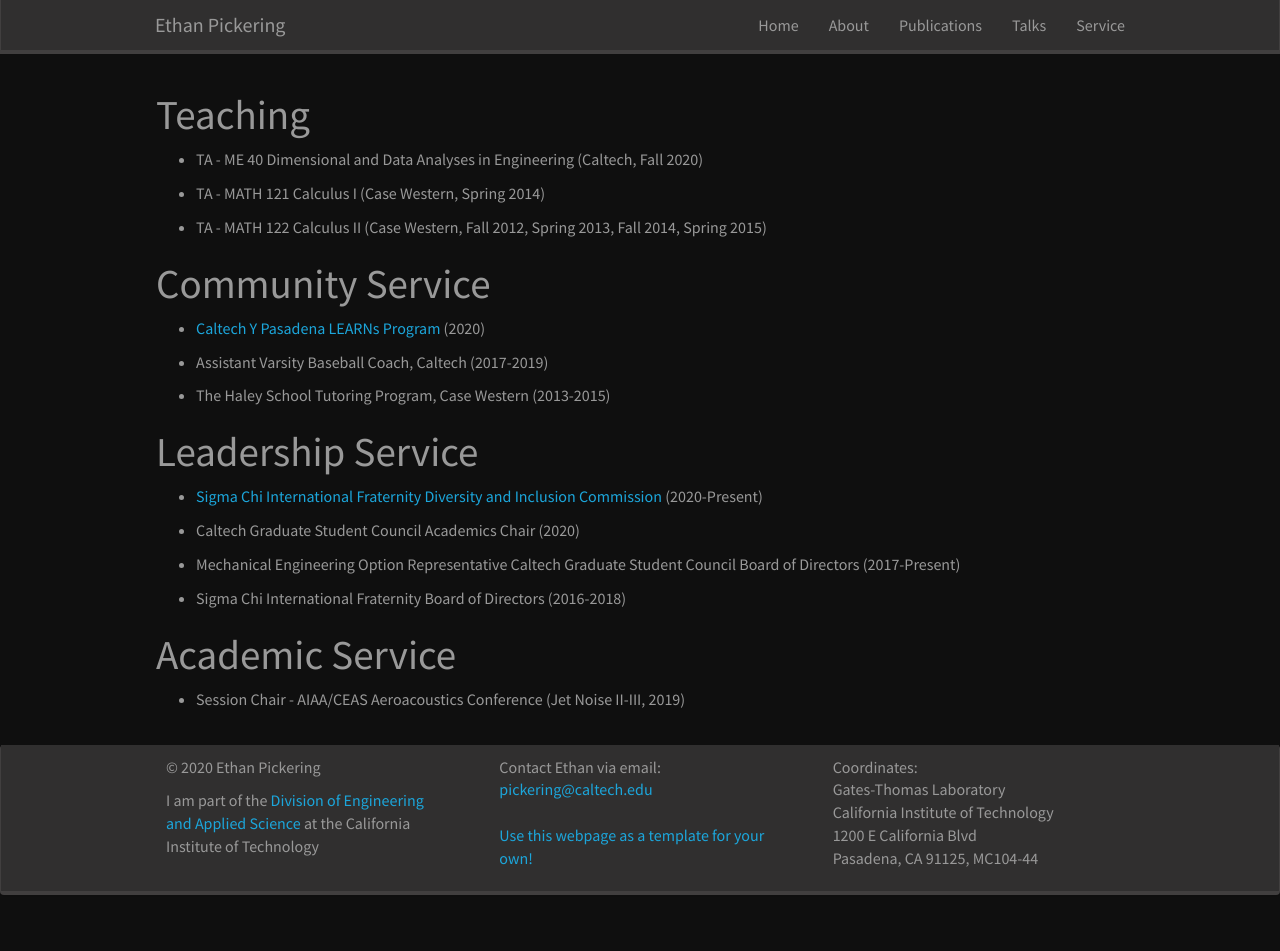
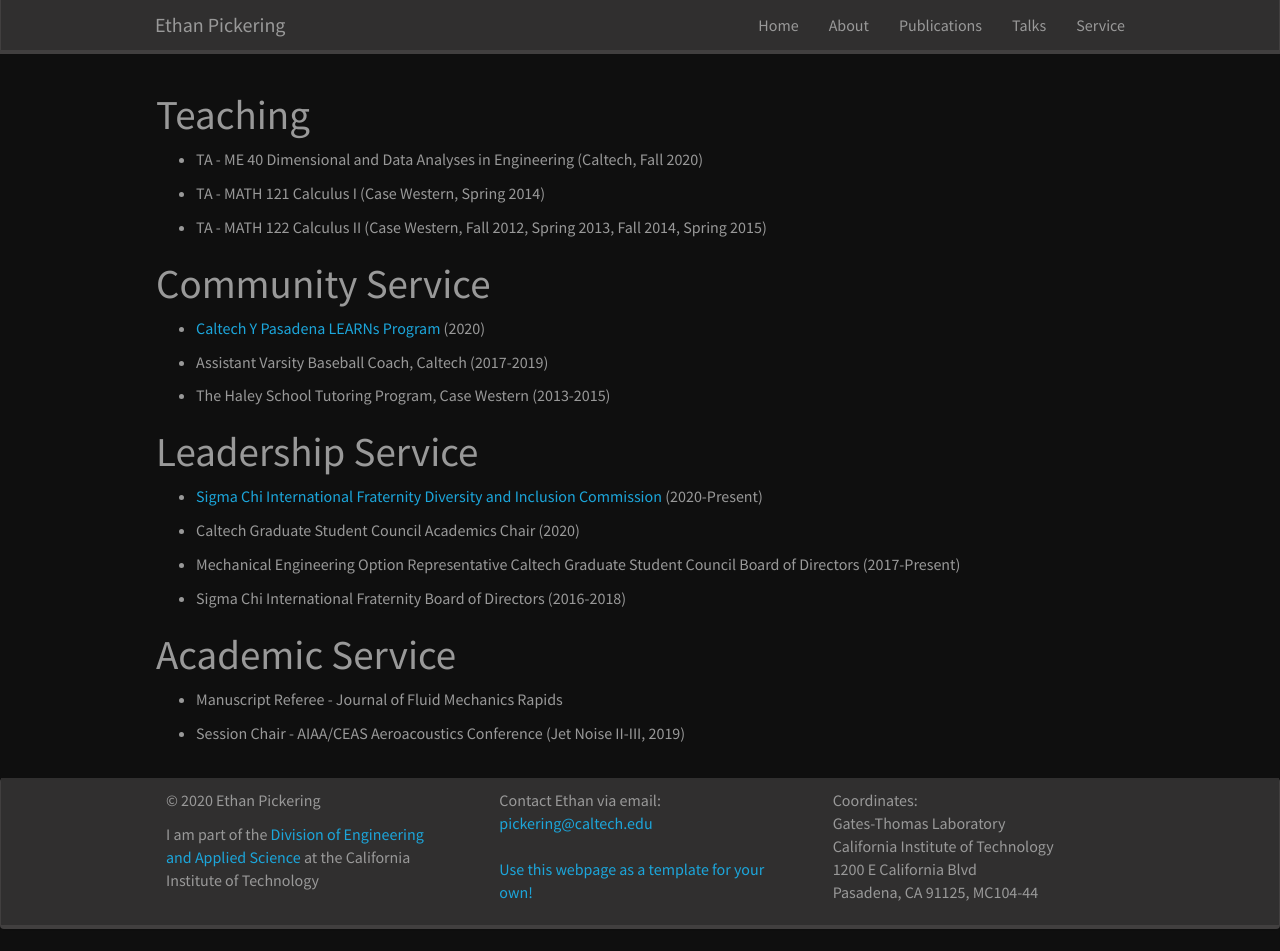
Before and after one commit to ethan-pickering/ethan-pickering.github.io, a Jekyll site: the page built from _pages/service.md, in a window 1280 px wide and 951 px high. Built offline with Jekyll 4.4.1, drawn with Linux system fonts in a browser that asks for light colours; nearby versions of some CDN libraries; a style sheet for code colours, icons or effects is not loaded.

Commit message:
added JFM service and arxiv change for lift up

```diff
--- a/_data/academic_service.yml
+++ b/_data/academic_service.yml
@@ -1 +1,2 @@
+- name: Manuscript Referee - Journal of Fluid Mechanics Rapids
 - name: Session Chair - AIAA/CEAS Aeroacoustics Conference (Jet Noise II-III, 2019)
--- a/_data/publist.yml
+++ b/_data/publist.yml
@@ -16,7 +16,7 @@
   image: pickering2020lift.jpeg
   display: Journal of Fluid Mechanics 892, A2
   year: 2020
-  arxiv: 1909.09737
+  #arxiv: 1909.09737
   doi: doi:10.1017/jfm.2020.301
   abstract: "Three amplification mechanisms present in turbulent jets, namely lift-up, Kelvin– Helmholtz and Orr, are characterized via global resolvent analysis and spectral proper orthogonal decomposition (SPOD) over a range of Mach numbers. The lift-up mechanism was recently identified in turbulent jets via local analysis by Nogueira et al. (J. Fluid Mech., vol. 873, 2019, pp. 211–237) at low Strouhal number (St) and non-zero azimuthal wavenumbers (m). In these limits, a global SPOD analysis of data from high-fidelity simulations reveals streamwise vortices and streaks similar to those found in turbulent wall-bounded flows. These structures are in qualitative agreement with the global resolvent analysis, which shows that they are a response to upstream forcing of streamwise vorticity near the nozzle exit. Analysis of mode shapes, component-wise amplitudes and sensitivity analysis distinguishes the three mechanisms and the regions of frequency–wavenumber space where each dominates, finding lift-up to be dominant as St/m → 0. Finally, SPOD and resolvent analyses of localized regions show that the lift-up mechanism is present throughout the jet, with a dominant azimuthal wavenumber inversely proportional to streamwise distance from the nozzle, with streaks of azimuthal wavenumber exceeding five near the nozzle, and wavenumbers one and two most energetic far downstream of the potential core."
 
```
